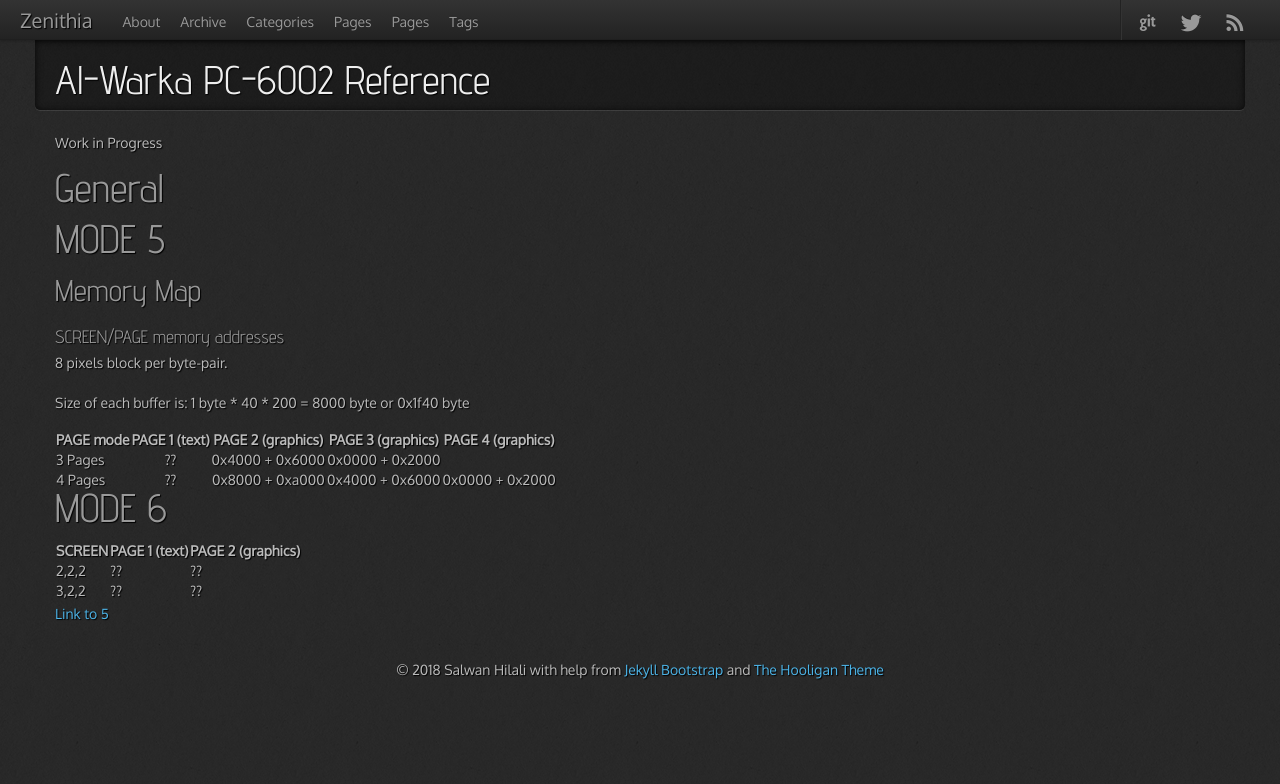
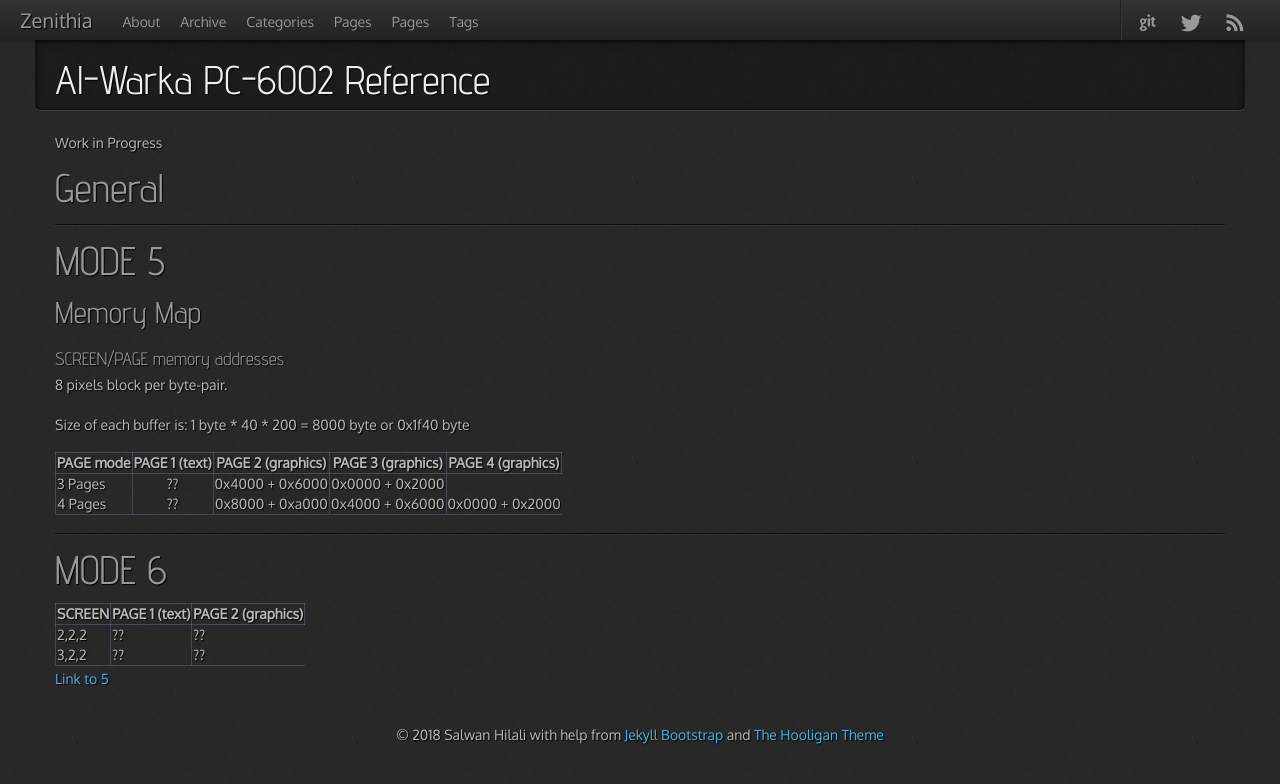
Before and after one commit to Salwan/salwan.github.io, a Jekyll site: the page built from pages/pc6002.md, in a window 1280 px wide. Shown: the top 784 px of the page. Built offline with Jekyll 4.4.1, drawn with Linux system fonts in a browser that asks for light colours; nearby versions of some CDN libraries.

Commit message:
trying to add lines to table

```diff
--- a/_config.yml
+++ b/_config.yml
@@ -2,7 +2,7 @@
 # For more see: http://jekyllrb.com/docs/permalinks/
 permalink: /:categories/:year/:month/:day/:title
 
-exclude: [".rvmrc", ".rbenv-version", "README.md", "Rakefile", "changelog.md"]
+exclude: [".rvmrc", ".rbenv-version", "README.md", "Rakefile", "changelog.md", "Gemfile", "jkserve.sh", "jekyll.ntxt"]
 highlighter: rouge
 markdown: kramdown
 baseurl: http://zenithsal.com/
--- a/assets/themes/hooligan/css/style.css
+++ b/assets/themes/hooligan/css/style.css
@@ -17,6 +17,16 @@
   height: 100%;
   font-family: 'Oxygen', sans-serif;
   font-size: 14px;
+}
+
+table {
+	border-bottom: 1px solid rgba(200, 200, 255, 0.2);
+}
+td {
+	border-left: 1px solid rgba(200, 200, 255, 0.2);
+}
+th {
+    border: 1px solid rgba(200, 200, 255, 0.2);
 }
 
 /* line 26, ../_sass/_base.scss */
--- a/pages/pc6002.md
+++ b/pages/pc6002.md
@@ -9,6 +9,8 @@
 
 # General
 {: #general}
+
+--------------------------
 
 # MODE 5
 {: #mode5}
@@ -28,6 +30,7 @@
 | 4 Pages   | ??            | 0x8000 + 0xa000   | 0x4000 + 0x6000   | 0x0000 + 0x2000   |
 |-----------+---------------+-------------------+-------------------+-------------------|
 
+------------------------
 # MODE 6
 {: #mode6}
 
```
